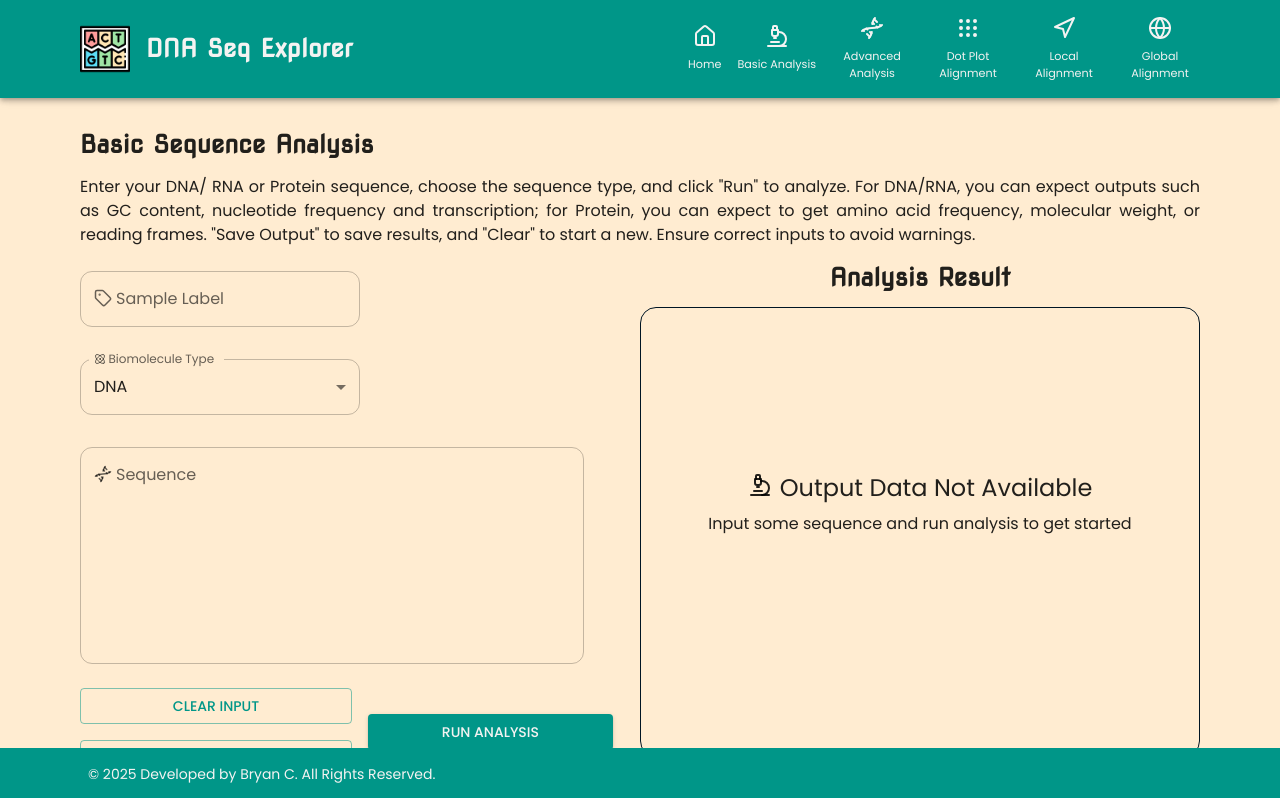
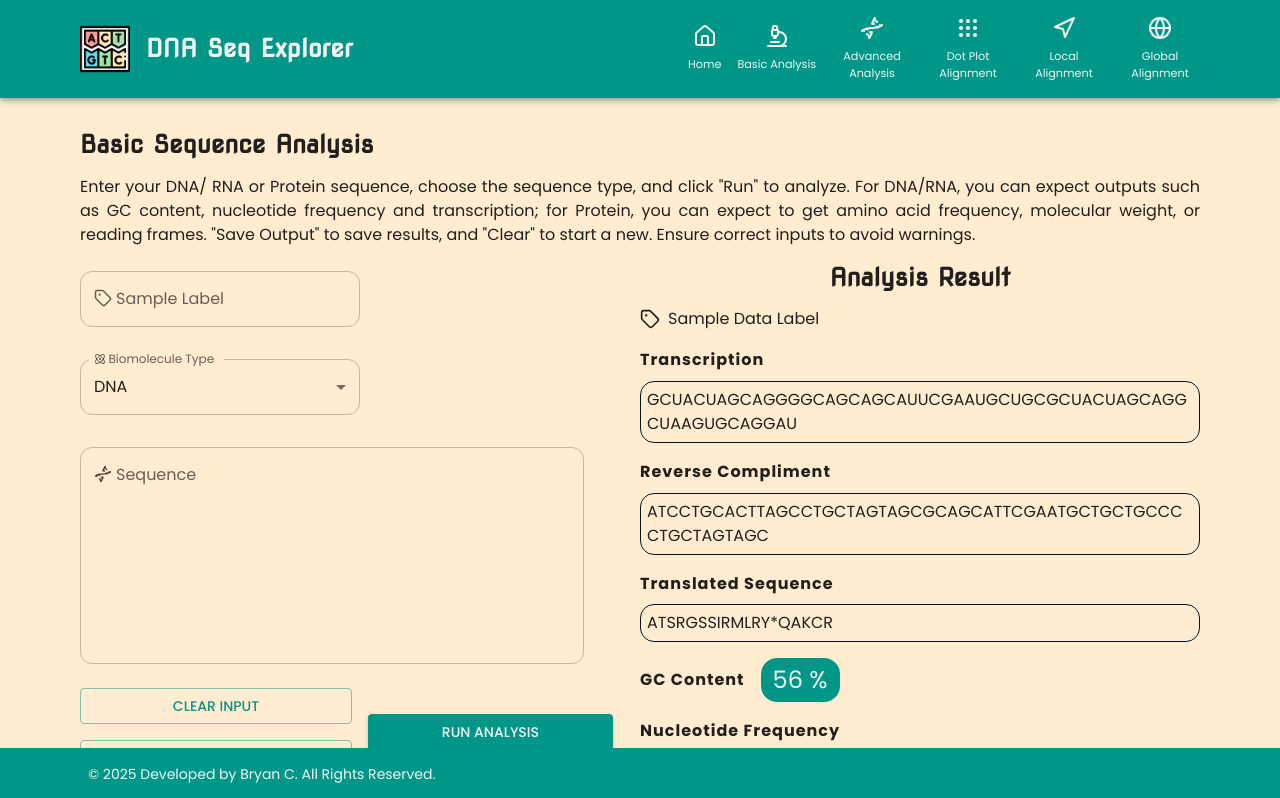
Before and after one commit to bryancastillo10/dna-seq-explorer, a React (Vite) app in the folder client/: page /basic in a window 1280 px wide. Shown: the top 798 px of the page. Built offline with nearby package versions, Linux system fonts and the light colour scheme.

Commit message:
🧩component: IntValueResult

```diff
--- a/client/src/components/layout/OutputBasicAnalysisBlock.tsx
+++ b/client/src/components/layout/OutputBasicAnalysisBlock.tsx
@@ -3,14 +3,14 @@ import { Box,  Typography } from "@mui/material"
 import NucleotideBasicResult from "@/features/singleSeq/components/NucleotideBasicResult";
 import ProteinBasicResult from "@/features/singleSeq/components/ProteinBasicResult";
 
-// import { mockProteinData } from "@/features/singleSeq/api/mockData";
+import { mockDNAData } from "@/features/singleSeq/api/mockData";
 import { getDataComponent } from "@/utils/getDataComponent";
 import NullOutput from "./NullOutput";
 
 const OutputBasicAnalysisBlock = () => {
-  // const { sampleLabel, data } = mockProteinData;
-  const data = null;
-  const sampleLabel = "Test Sample";
+  const { sampleLabel, data } = mockDNAData;
+  // const data = null;
+  // const sampleLabel = "Test Sample";
 
   const renderAnalysisResult = () => {
     switch(getDataComponent(data)) {
--- /dev/null
+++ b/client/src/components/ui/IntValueResult.tsx
@@ -0,0 +1,38 @@
+import { Box, Typography } from "@mui/material";
+import { useTheme } from "@mui/material";
+
+interface IntValueResultProps {
+	title: string;
+	result: number;
+	withUnit?: boolean;
+	unit?: " Da" | " %";
+};
+
+const IntValueResult = ({
+	title,
+	result,
+	withUnit = false,
+	unit = " %"
+}: IntValueResultProps) => {
+
+  const theme = useTheme();
+  return (
+	<Box sx={{ display:"flex", alignItems:"center", gap: 2, my: 2 }}>
+		<Typography variant="h6">{title}</Typography>
+		<Typography
+			variant="h5"
+			sx={{
+				backgroundColor: theme.palette.primary.main,
+				color: theme.palette.primary.contrastText,
+				px: 1.5, py: 0.75,
+				borderRadius: "16px"
+			}}
+		>
+			{result}
+			{withUnit && (unit)}
+		</Typography>
+	</Box>
+  )
+};
+
+export default IntValueResult;
--- a/client/src/features/singleSeq/components/NucleotideBasicResult.tsx
+++ b/client/src/features/singleSeq/components/NucleotideBasicResult.tsx
@@ -4,6 +4,7 @@ import LongStringResult from "@/components/ui/LongStringResult";
 import BarChartBlock from "@/components/ui/BarChartBlock";
 
 import type { BasicAnalysisResults } from "@/features/singleSeq/api/interface";
+import IntValueResult from "@/components/ui/IntValueResult";
 
 interface NucleotideBasicResultProps {
   analysisResult?: BasicAnalysisResults;
@@ -44,11 +45,13 @@ const NucleotideBasicResult = ({analysisResult, sampleLabel}: NucleotideBasicRes
           label="Translated Sequence"
           result={translatedSequence}
       />
-		  {/* GC Content */}
-      <Box sx={{ display:"flex", alignItems:"center", gap: 2 }}>
-      	<Typography variant="h6">GC Content</Typography>
-			  <Typography variant="h5">{gcContent} %</Typography>
-      </Box>
+
+      <IntValueResult
+          title="GC Content"
+          result={gcContent}
+          withUnit
+      />
+
       <BarChartBlock
         title="Nucleotide Frequency"
         data={nucleotideFrequency}
--- a/client/src/features/singleSeq/components/ProteinBasicResult.tsx
+++ b/client/src/features/singleSeq/components/ProteinBasicResult.tsx
@@ -5,6 +5,7 @@ import LongStringResult from "@/components/ui/LongStringResult";
 import BarChartBlock from "@/components/ui/BarChartBlock";
 
 import type { BasicAnalysisResults } from "@/features/singleSeq/api/interface";
+import IntValueResult from "@/components/ui/IntValueResult";
 
 interface ProteinBasicResultProps {
   analysisResult?: BasicAnalysisResults;
@@ -35,15 +36,17 @@ const ProteinBasicResult = ({analysisResult, sampleLabel}: ProteinBasicResultPro
 				result={aminoAcidSequence}
 			/>
 
-			<Box sx={{ display:"flex", alignItems:"center", gap: 2 }}>
-				<Typography variant="h6">Molecular Weight</Typography>
-				<Typography variant="h5">{molecularWeight}</Typography>
-			</Box>
+			<IntValueResult
+				title="Molecular Weight"
+				result={molecularWeight}
+				withUnit
+				unit=" Da"
+			/>
 
-			<Box sx={{ display:"flex", alignItems:"center", gap: 2 }}>
-				<Typography variant="h6">Isoelectric Point</Typography>
-				<Typography variant="h5">{isoelectricPoint}</Typography>
-			</Box>
+			<IntValueResult
+				title="Isoelectric Point"
+				result={isoelectricPoint}
+			/>
 
 			<BarChartBlock
 				title="Amino Acid Frequency"
```
